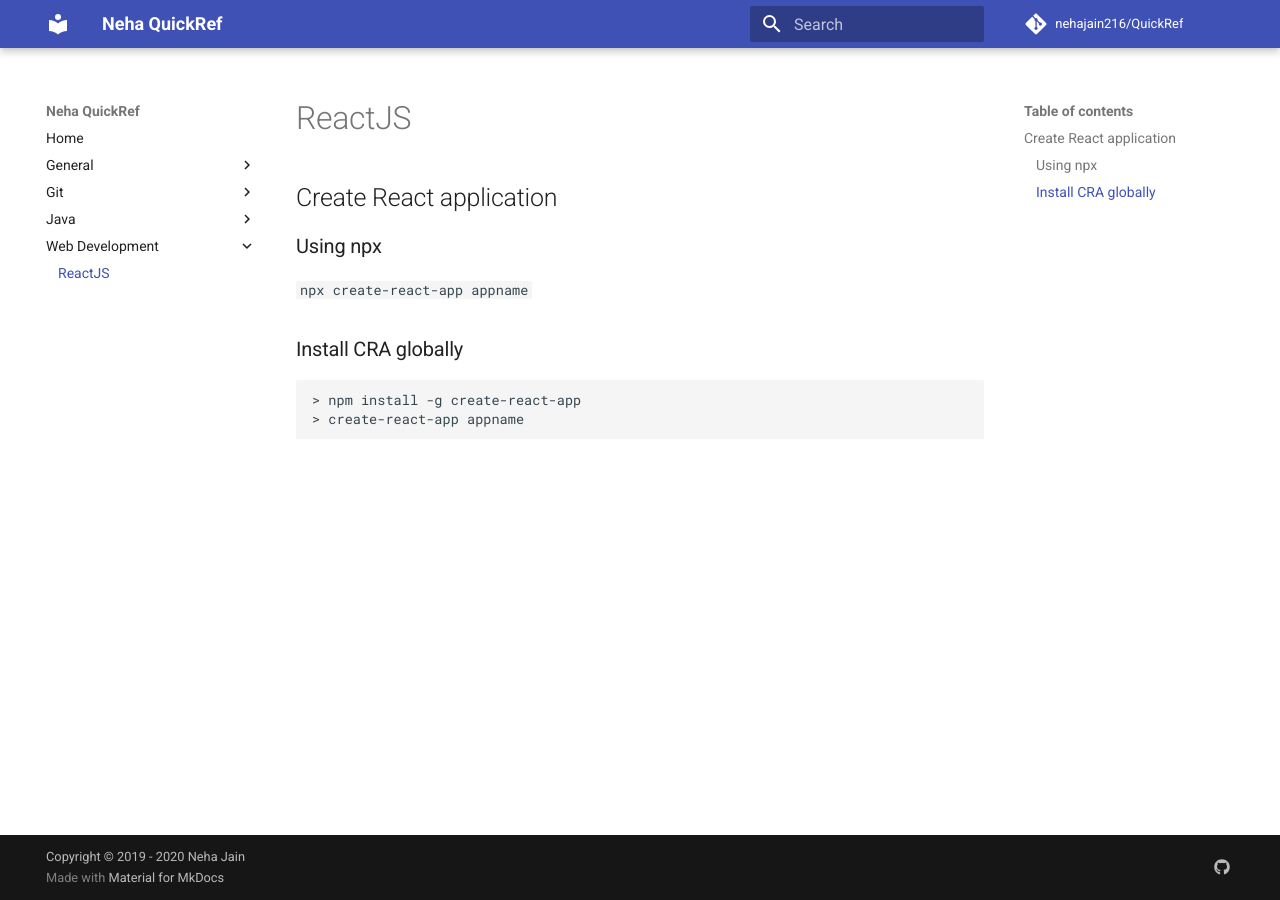
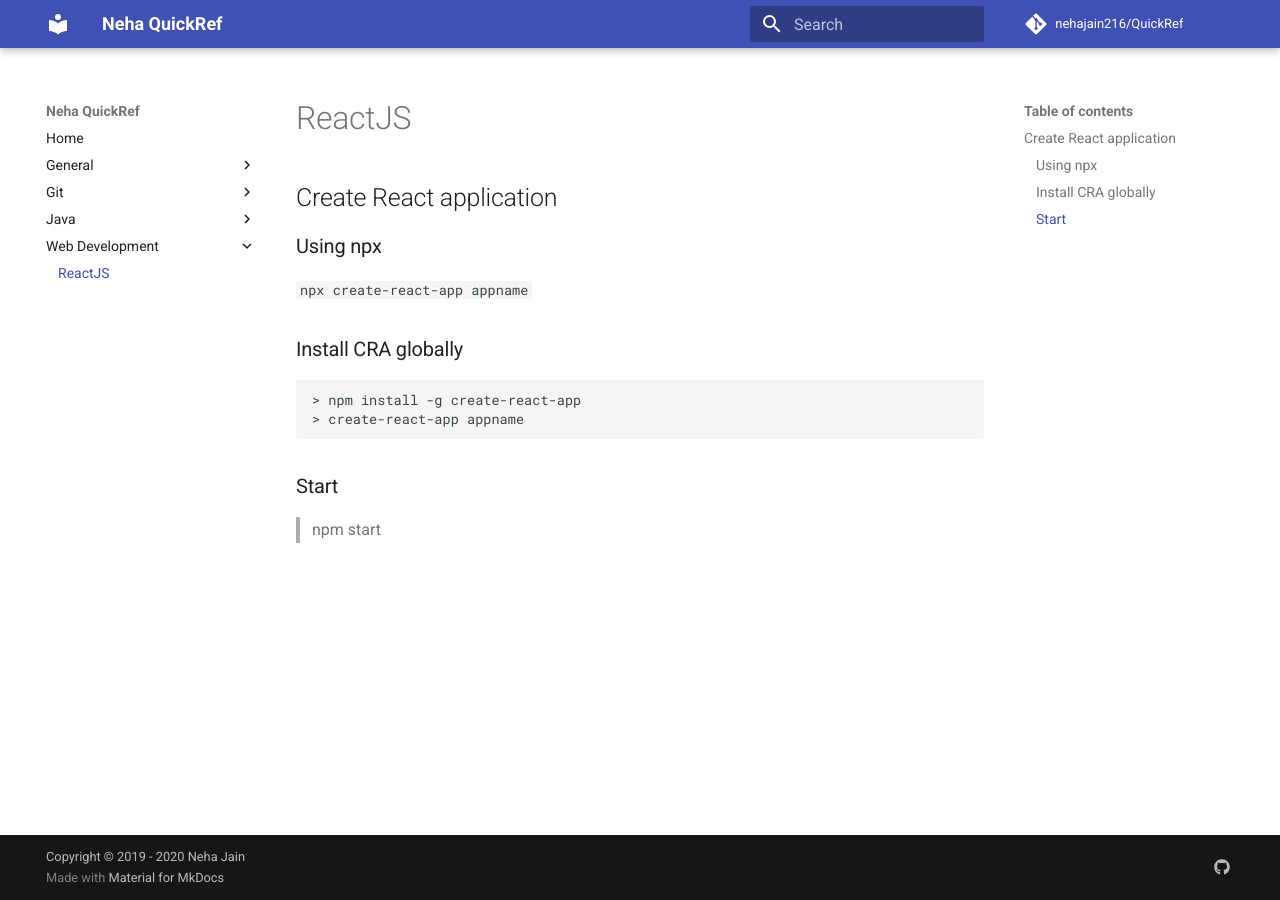
Before and after one commit to nehajain216/QuickRef, an MkDocs documentation site: the page built from docs/web-development/reactjs.md, in a window 1280 px wide. Built offline with MkDocs 1.6.1 and Material for MkDocs 9.7.7, drawn with Linux system fonts in a browser that asks for light colours; comment, search, counter and statistics services are not loaded.

Commit message:
Update reactjs.md

````diff
--- a/docs/web-development/reactjs.md
+++ b/docs/web-development/reactjs.md
@@ -10,3 +10,6 @@
 > npm install -g create-react-app
 > create-react-app appname
 ```
+
+### Start
+> npm start
````
